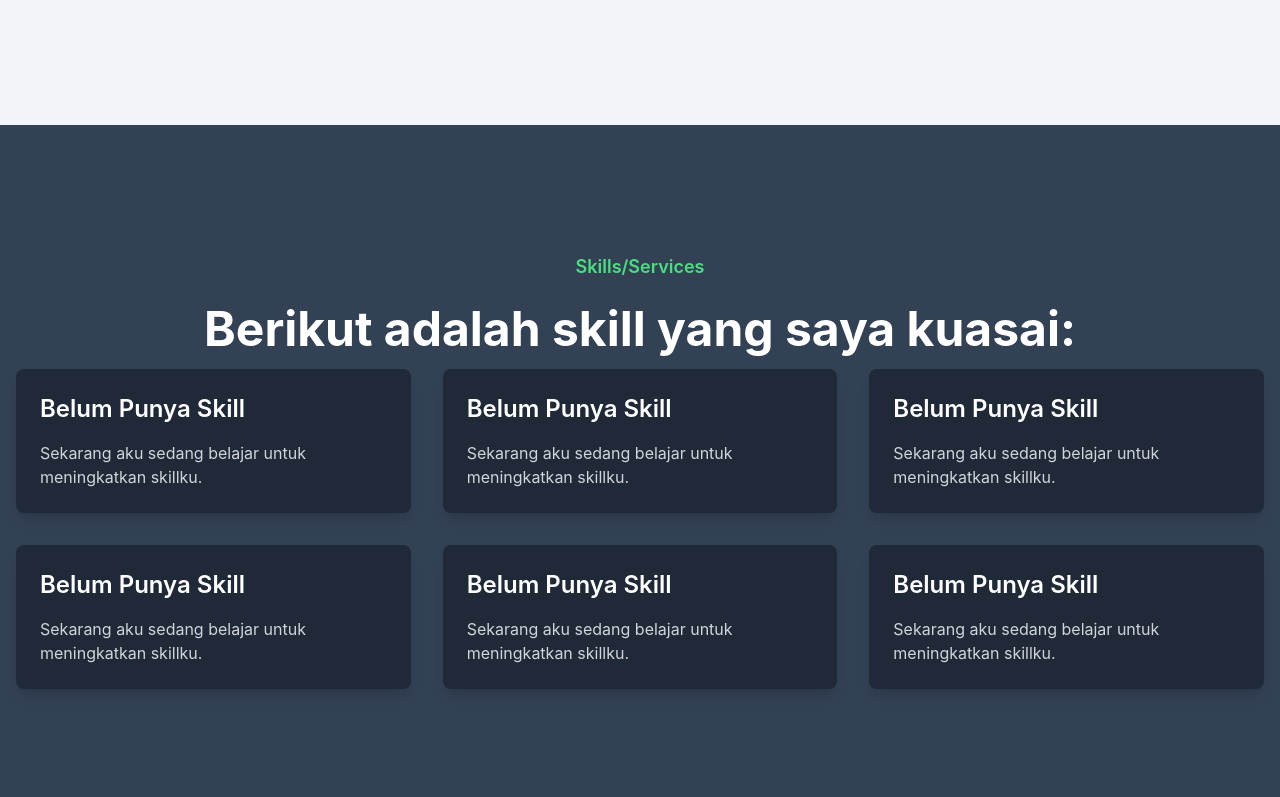
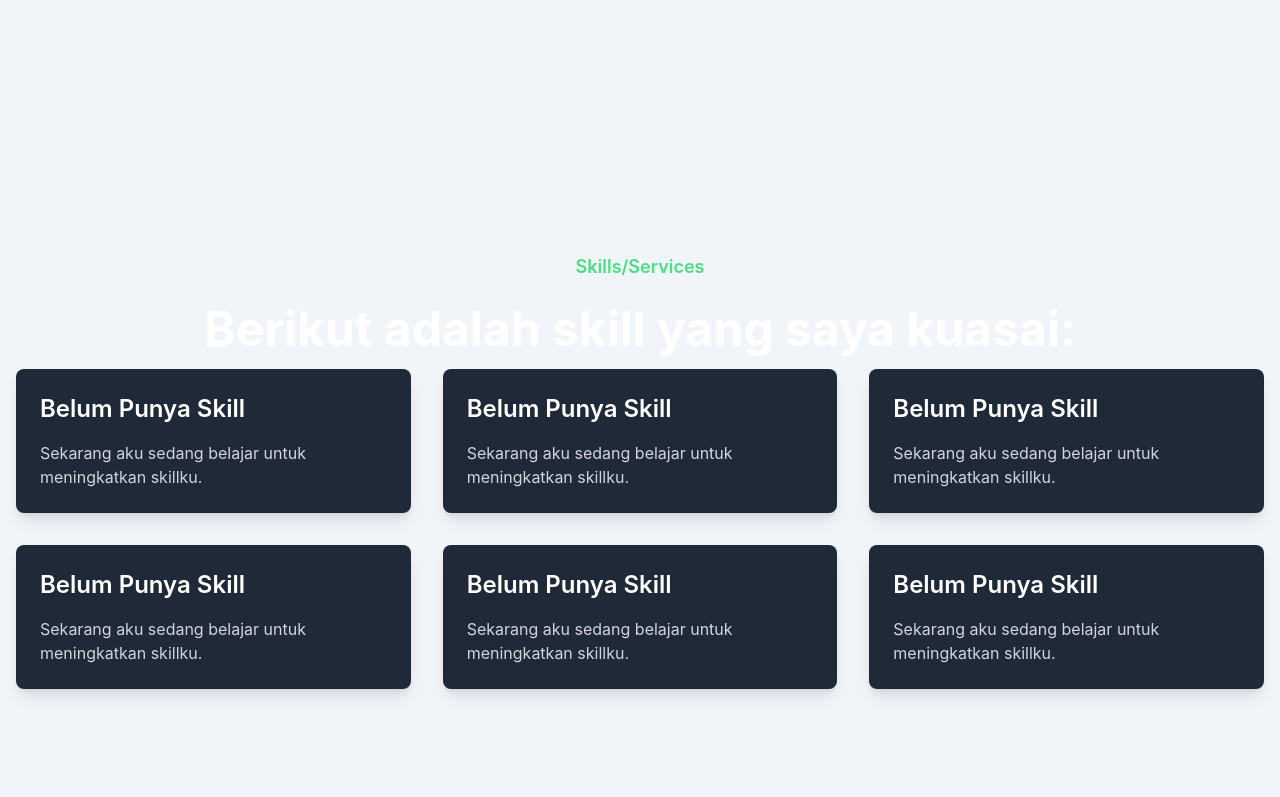
Before and after one commit to Arif075/porto, a website: page index.html in a window 1280 px wide. Shown: the part 2863-3660 px from the top of the page. Drawn offline with Linux system fonts and the light colour scheme.

Commit message:
Update index.html

```diff
--- a/index.html
+++ b/index.html
@@ -178,7 +178,7 @@
 
 
   <!-- Service Section Start -->
-  <section id="services" class="py-16 bg-slate-700">
+  <section id="services" class="py-16 bg-slate-100">
     <div class="container mx-auto px-4 text-white py-16 rounded-lg">
         <h4 class="font-semibold text-lg text-primary mb-6 text-center">Skills/Services</h4>
         <h2 class="font-bold text-white text-3xl mb-4 sm:text-4xl lg:text-5xl text-center">Berikut adalah skill yang saya kuasai:</h2>
```
